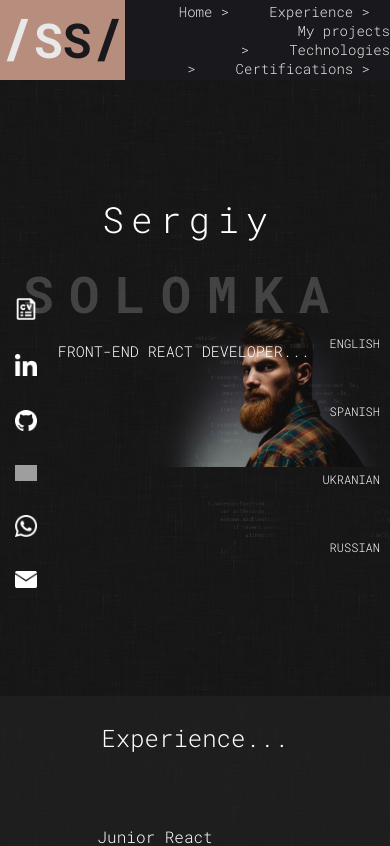
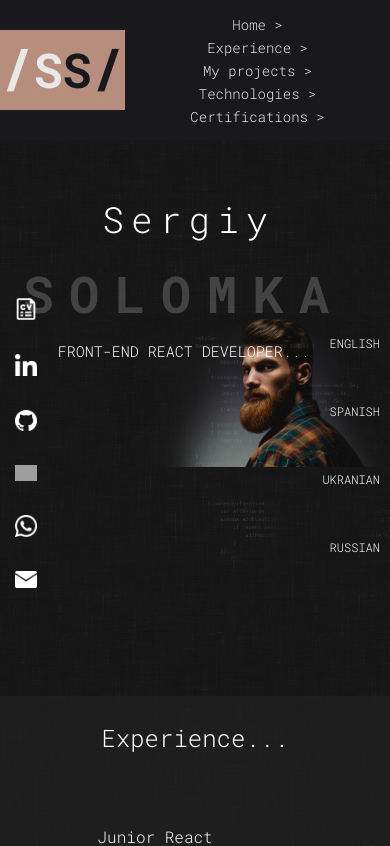
Before and after one commit to Sergiy-Solomka/solomka_dev_react, a React (Create React App) app in the folder frontend/: page / in a window 390 px wide. Shown: the top 846 px of the page. Built offline with nearby package versions, Linux system fonts and the light colour scheme; grey boxes are pictures that could not be loaded.

Commit message:
Make responsive header menu.

```diff
--- a/frontend/src/components/Header/Header.tsx
+++ b/frontend/src/components/Header/Header.tsx
@@ -29,6 +29,7 @@ const Header: React.FC = () => {
           </div>
         </div>
         <div className='header-menu'>
+          <div className='header-menu-section'>
             <span className='header-menu-item menu-btn'>
               <a
                 href='/#'
@@ -63,6 +64,8 @@ const Header: React.FC = () => {
                 Experience &gt;{' '}
               </a>
             </span>
+          </div>
+          <div className='header-menu-section'>
             <span className='header-menu-item menu-btn'>
               <a
                 href='/#'
@@ -97,6 +100,8 @@ const Header: React.FC = () => {
                 Technologies &gt;
               </a>
             </span>
+          </div>
+          <div className='header-menu-section'>
             <span className='header-menu-item menu-btn'>
               <a
                 href='/#'
@@ -115,6 +120,7 @@ const Header: React.FC = () => {
               </a>
             </span>
           </div>
+        </div>
       </header>
     </div>
   )
--- a/frontend/src/components/Header/_header.scss
+++ b/frontend/src/components/Header/_header.scss
@@ -22,6 +22,13 @@
       transform: translateY(0rem);
     }
   }
+  @media (max-width: $middle) {
+  height: 100px;
+}
+  @media (max-width: $small) {
+    height: 140px;
+  }
+
 
 
   &-logo {
@@ -56,19 +63,31 @@
   }
 
   &-menu {
+    display: flex;
+    flex-direction: row;
     width: 76%;
-    text-align: end;
+    justify-content: center;
     @media (max-width: $small) {
-      //display: flex;
-      //flex-direction: column;
-      //margin-top: 85px;
-      //flex-wrap: nowrap;
-      //text-align: left;
+      flex-direction: column;
+      justify-content: center;
     }
+
+  }
+  &-menu-section{
+    display: flex;
+    flex-direction: row;
+    @media (max-width: $middle) {
+      flex-direction: column;
+      justify-content: center;
+    }
+
   }
   &-menu-item {
     margin: 10px 20px;
     cursor: pointer;
+    @media (max-width: $m-s) {
+      margin: 2px 10px;
+    }
   }
 }
 
```
Lines whose indentation alone changed are shown as unchanged.
